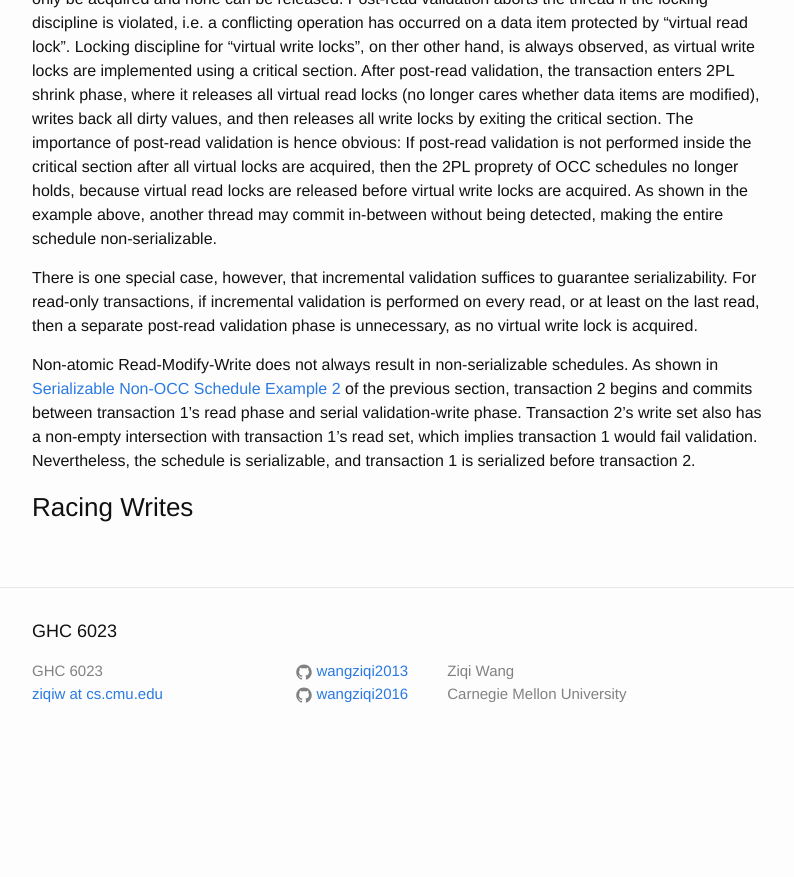
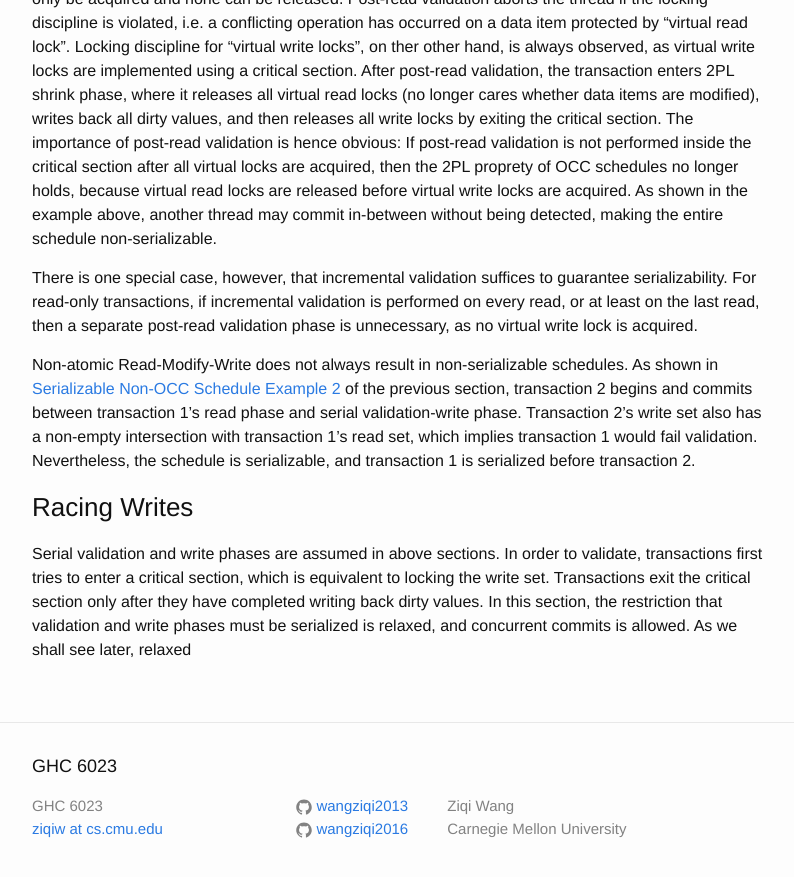
Before and after one commit to wangziqi2013/wangziqi2013.github.io, a Jekyll site: the page built from _posts/2018-03-21-Analyzing-OCC-Anomalies-and-Solutions.markdown, in a window 1280 px wide and 900 px high, scrolled down 6789 px. Shown: the top 877 px of the window, without its empty margins (238-1032 px from the left). Built offline with Jekyll 4.4.1, drawn with Linux system fonts in a browser that asks for light colours; before the commit the page ends 7554 px from its top, so only the background shows below that.

Commit message:
Working on first paragraph

```diff
--- a/_posts/2018-03-21-Analyzing-OCC-Anomalies-and-Solutions.markdown
+++ b/_posts/2018-03-21-Analyzing-OCC-Anomalies-and-Solutions.markdown
@@ -304,3 +304,8 @@ set also has a non-empty intersection with transaction 1's read set, which impli
 Nevertheless, the schedule is serializable, and transaction 1 is serialized before transaction 2.
 
 ### Racing Writes
+
+Serial validation and write phases are assumed in above sections. In order to validate, transactions first
+tries to enter a critical section, which is equivalent to locking the write set. Transactions exit the critical
+section only after they have completed writing back dirty values. In this section, the restriction that validation
+and write phases must be serialized is relaxed, and concurrent commits is allowed. As we shall see later, relaxed
```
